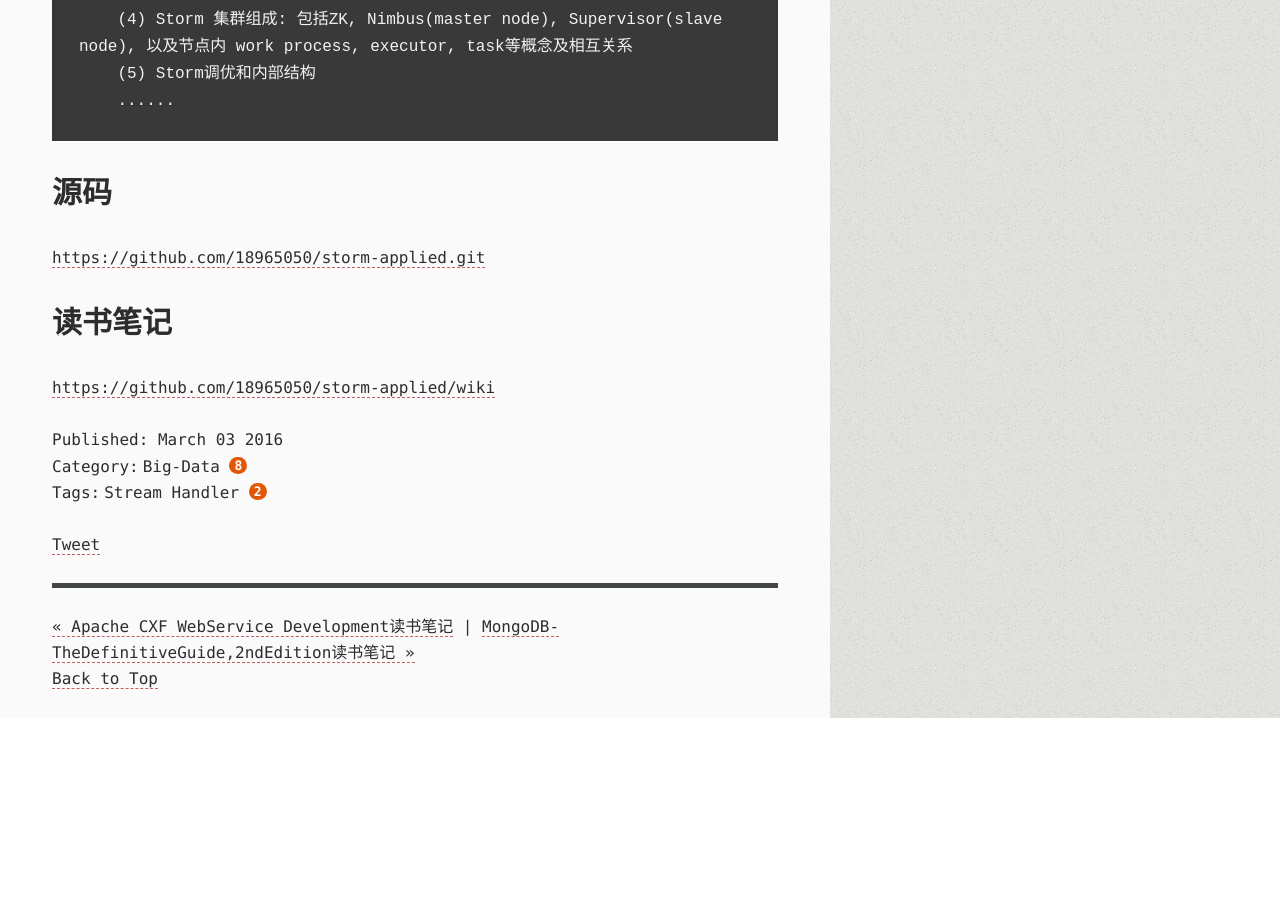
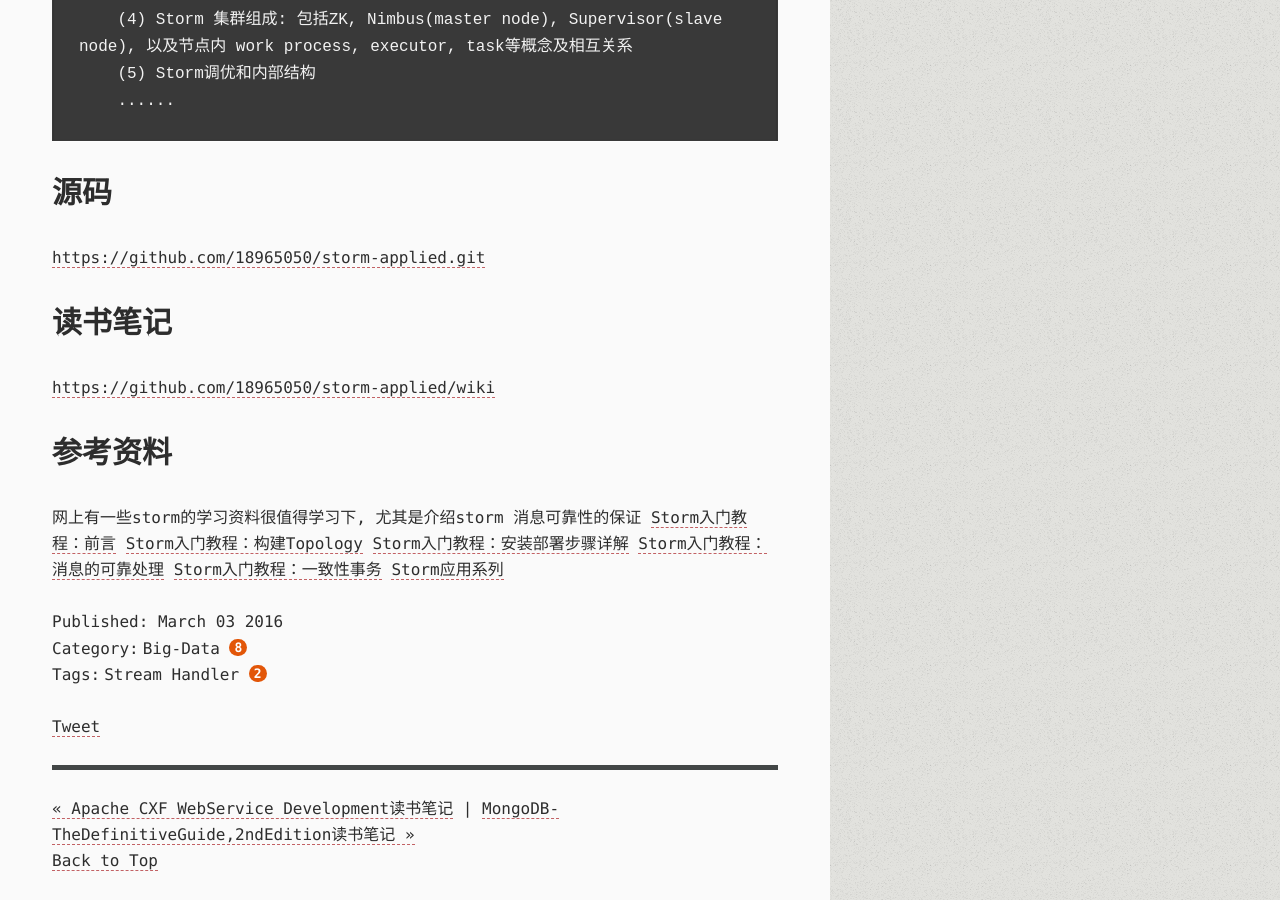
Before and after one commit to 18965050/18965050.github.io, a Jekyll site: the page built from _posts/2016-03-03-stormapplied.md, in a window 1280 px wide and 900 px high, scrolled down 682 px. Built offline with Jekyll 4.4.1, drawn with Linux system fonts in a browser that asks for light colours; comment, search, counter and statistics services are not loaded; before the commit the page ends 1400 px from its top, so only the background shows below that.

Commit message:
文档修改

```diff
--- a/_posts/2016-03-03-stormapplied.md
+++ b/_posts/2016-03-03-stormapplied.md
@@ -26,3 +26,12 @@ tags: [stream handler]
 
 ## 读书笔记
 [https://github.com/18965050/storm-applied/wiki](https://github.com/18965050/storm-applied/wiki "StormedApplied读书笔记")
+
+## 参考资料
+ 网上有一些storm的学习资料很值得学习下, 尤其是介绍storm 消息可靠性的保证
+ [Storm入门教程：前言](http://os.51cto.com/art/201308/408733.htm "Storm入门教程：前言")
+ [Storm入门教程：构建Topology](http://os.51cto.com/art/201308/408739.htm "Storm入门教程：构建Topology")
+ [Storm入门教程：安装部署步骤详解](http://os.51cto.com/art/201309/411003.htm "Storm入门教程：安装部署步骤详解")
+ [Storm入门教程：消息的可靠处理](http://os.51cto.com/art/201312/422572.htm "Storm入门教程：消息的可靠处理")
+ [Storm入门教程：一致性事务](http://os.51cto.com/art/201312/422577.htm "Storm入门教程：一致性事务")
+ [Storm应用系列](http://blog.csdn.net/xeseo/article/category/1831495 "Storm应用系列")
```
